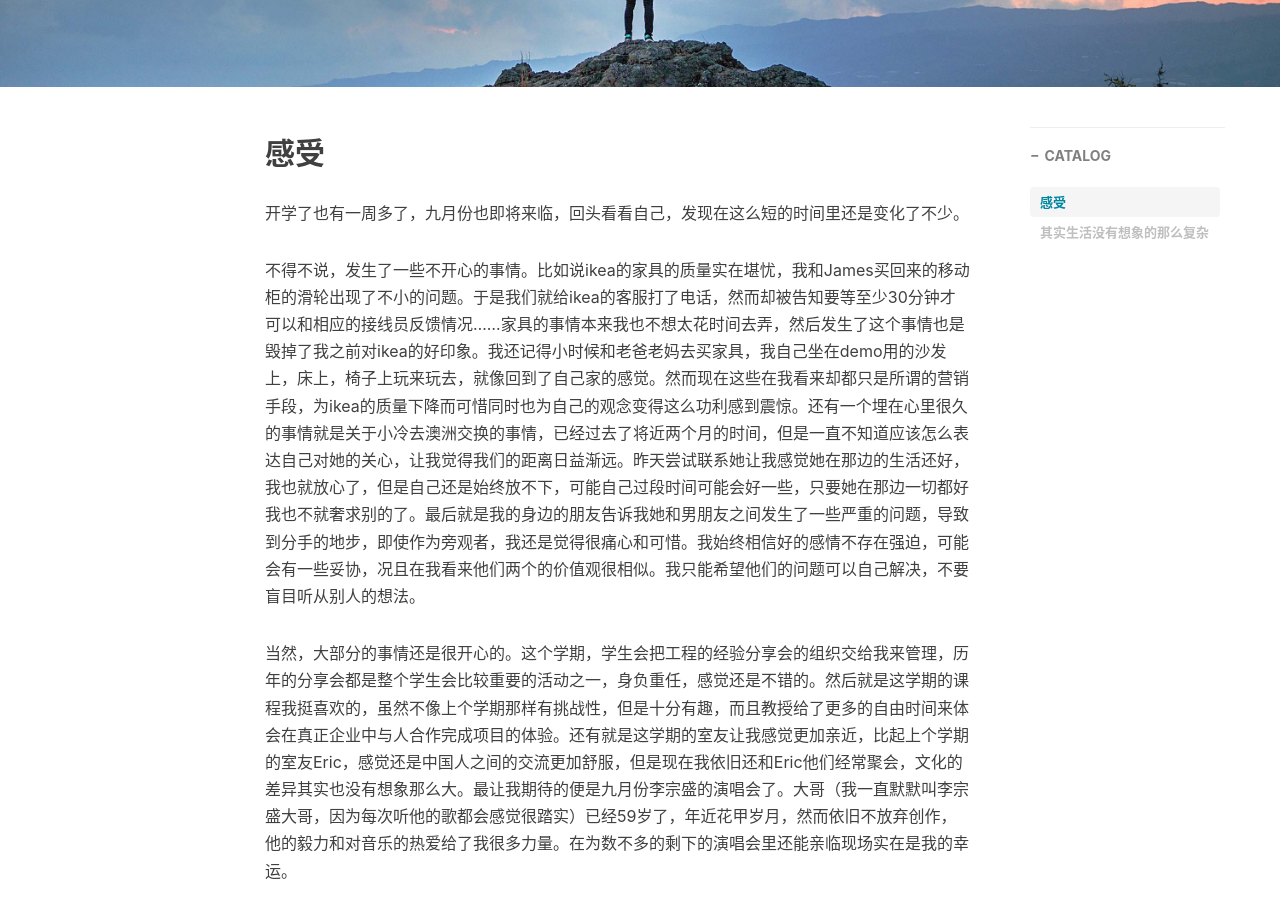
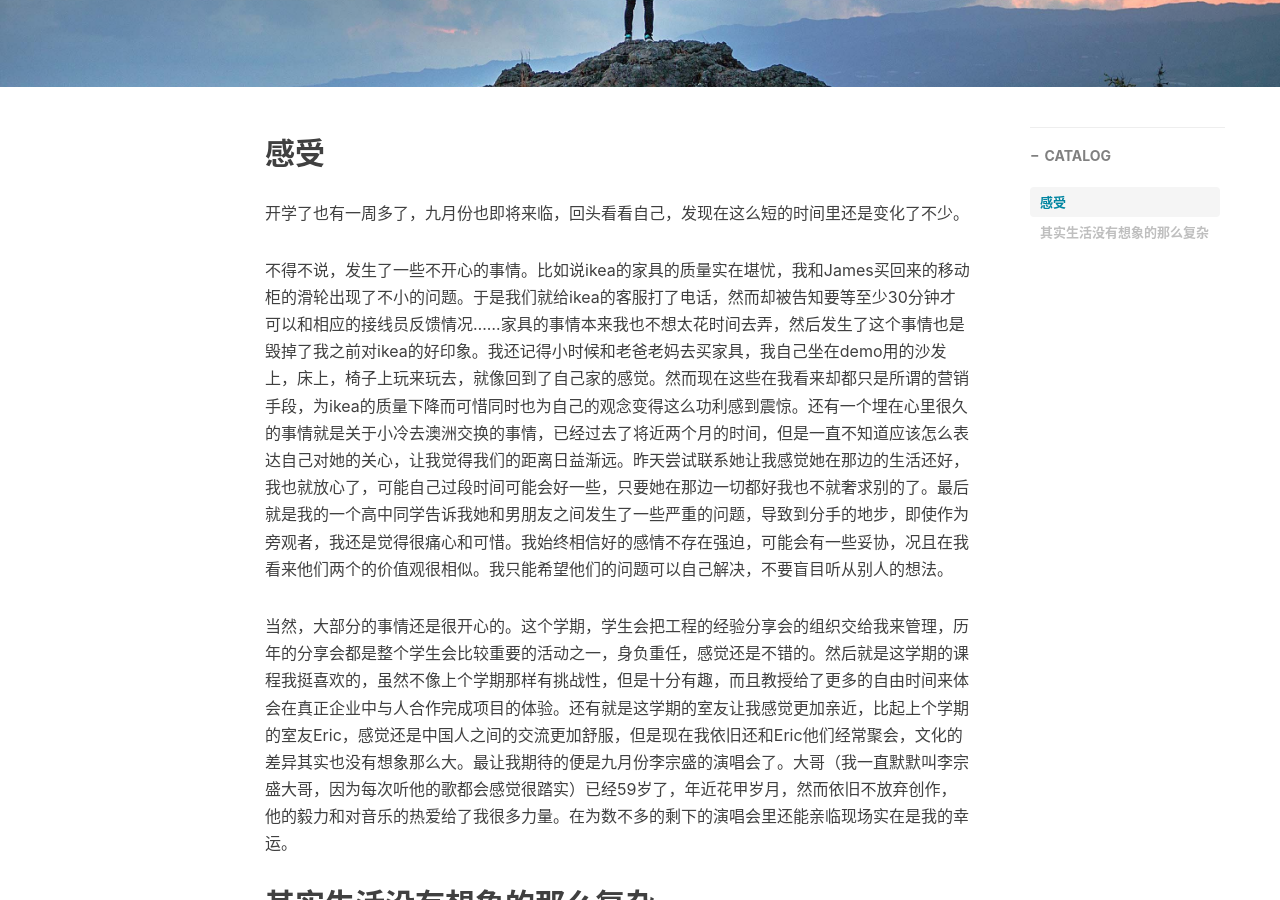
Before and after one commit to advpetc/advpetc.github.io, a Jekyll site: the page built from _posts/2017-08-31-appreciate-life.markdown, in a window 1280 px wide and 900 px high, scrolled down 436 px. Built offline with Jekyll 4.4.1, drawn with Linux system fonts in a browser that asks for light colours; nearby versions of some CDN libraries; comment, search, counter and statistics services are not loaded.

Commit message:
update appreciate post
fix some wording mistakes

```diff
--- a/_posts/2017-08-31-appreciate-life.markdown
+++ b/_posts/2017-08-31-appreciate-life.markdown
@@ -14,7 +14,7 @@ tags:
 
 开学了也有一周多了，九月份也即将来临，回头看看自己，发现在这么短的时间里还是变化了不少。
 
-不得不说，发生了一些不开心的事情。比如说ikea的家具的质量实在堪忧，我和James买回来的移动柜的滑轮出现了不小的问题。于是我们就给ikea的客服打了电话，然而却被告知要等至少30分钟才可以和相应的接线员反馈情况……家具的事情本来我也不想太花时间去弄，然后发生了这个事情也是毁掉了我之前对ikea的好印象。我还记得小时候和老爸老妈去买家具，我自己坐在demo用的沙发上，床上，椅子上玩来玩去，就像回到了自己家的感觉。然而现在这些在我看来却都只是所谓的营销手段，为ikea的质量下降而可惜同时也为自己的观念变得这么功利感到震惊。还有一个埋在心里很久的事情就是关于小冷去澳洲交换的事情，已经过去了将近两个月的时间，但是一直不知道应该怎么表达自己对她的关心，让我觉得我们的距离日益渐远。昨天尝试联系她让我感觉她在那边的生活还好，我也就放心了，但是自己还是始终放不下，可能自己过段时间可能会好一些，只要她在那边一切都好我也不就奢求别的了。最后就是我的身边的朋友告诉我她和男朋友之间发生了一些严重的问题，导致到分手的地步，即使作为旁观者，我还是觉得很痛心和可惜。我始终相信好的感情不存在强迫，可能会有一些妥协，况且在我看来他们两个的价值观很相似。我只能希望他们的问题可以自己解决，不要盲目听从别人的想法。
+不得不说，发生了一些不开心的事情。比如说ikea的家具的质量实在堪忧，我和James买回来的移动柜的滑轮出现了不小的问题。于是我们就给ikea的客服打了电话，然而却被告知要等至少30分钟才可以和相应的接线员反馈情况……家具的事情本来我也不想太花时间去弄，然后发生了这个事情也是毁掉了我之前对ikea的好印象。我还记得小时候和老爸老妈去买家具，我自己坐在demo用的沙发上，床上，椅子上玩来玩去，就像回到了自己家的感觉。然而现在这些在我看来却都只是所谓的营销手段，为ikea的质量下降而可惜同时也为自己的观念变得这么功利感到震惊。还有一个埋在心里很久的事情就是关于小冷去澳洲交换的事情，已经过去了将近两个月的时间，但是一直不知道应该怎么表达自己对她的关心，让我觉得我们的距离日益渐远。昨天尝试联系她让我感觉她在那边的生活还好，我也就放心了，可能自己过段时间可能会好一些，只要她在那边一切都好我也不就奢求别的了。最后就是我的一个高中同学告诉我她和男朋友之间发生了一些严重的问题，导致到分手的地步，即使作为旁观者，我还是觉得很痛心和可惜。我始终相信好的感情不存在强迫，可能会有一些妥协，况且在我看来他们两个的价值观很相似。我只能希望他们的问题可以自己解决，不要盲目听从别人的想法。
 
 当然，大部分的事情还是很开心的。这个学期，学生会把工程的经验分享会的组织交给我来管理，历年的分享会都是整个学生会比较重要的活动之一，身负重任，感觉还是不错的。然后就是这学期的课程我挺喜欢的，虽然不像上个学期那样有挑战性，但是十分有趣，而且教授给了更多的自由时间来体会在真正企业中与人合作完成项目的体验。还有就是这学期的室友让我感觉更加亲近，比起上个学期的室友Eric，感觉还是中国人之间的交流更加舒服，但是现在我依旧还和Eric他们经常聚会，文化的差异其实也没有想象那么大。最让我期待的便是九月份李宗盛的演唱会了。大哥（我一直默默叫李宗盛大哥，因为每次听他的歌都会感觉很踏实）已经59岁了，年近花甲岁月，然而依旧不放弃创作，他的毅力和对音乐的热爱给了我很多力量。在为数不多的剩下的演唱会里还能亲临现场实在是我的幸运。
 
```
